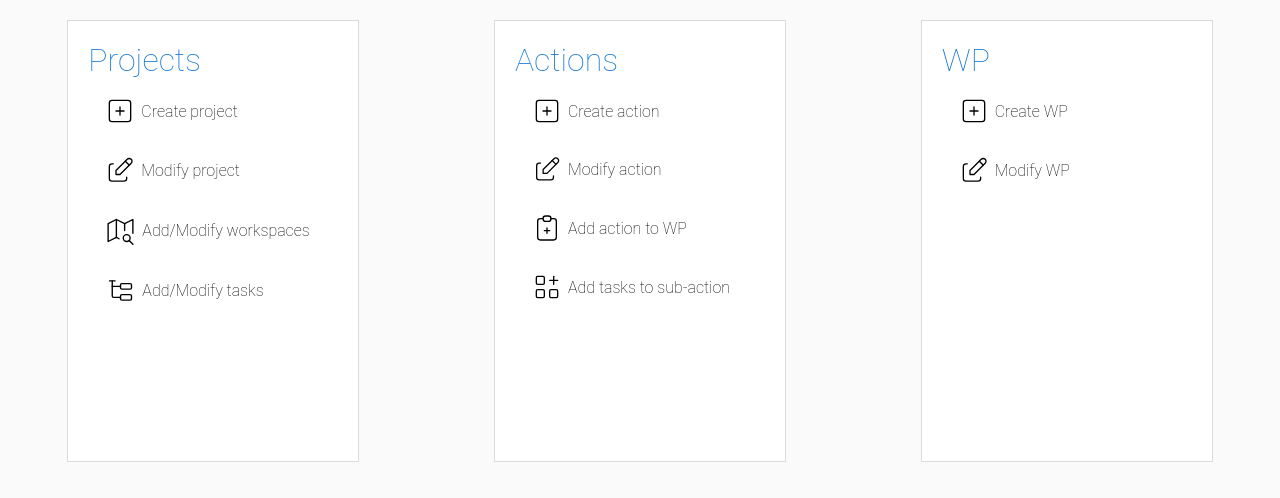
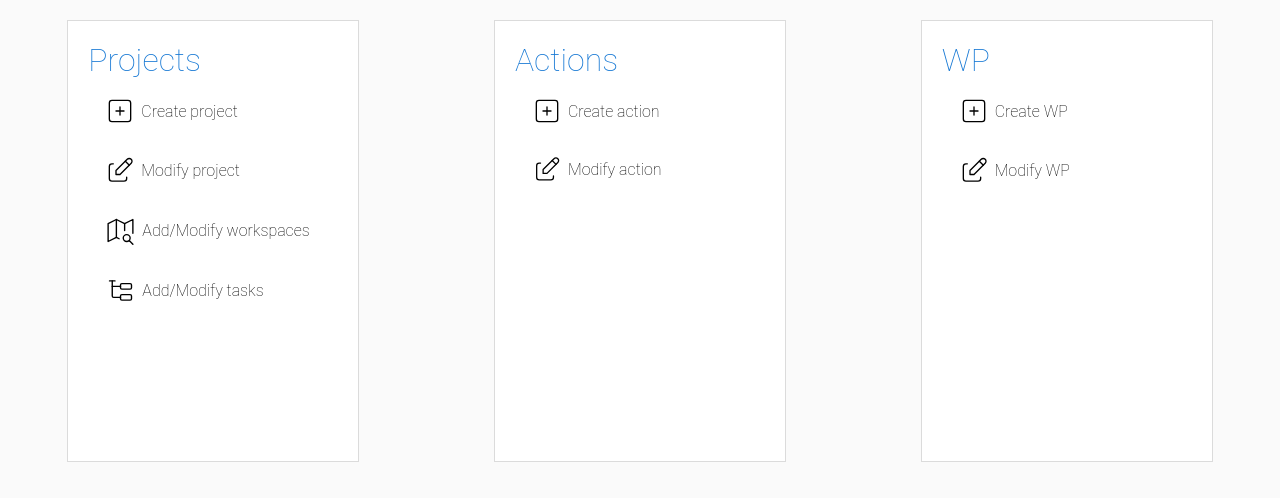
Before and after one commit to jlconde3/PMSv1, a Flask app: page /tools/ in a window 1280 px wide. Shown: the part 60-558 px from the top of the page. Run offline with Flask 2, Linux system fonts and the light colour scheme; the visitor is signed in with stand-in values (Sample User, id 1).

Commit message:
separte tools by module

```diff
--- a/APP/actions.py
+++ b/APP/actions.py
@@ -4,5 +4,5 @@ from common import MySQLHelper, InputClass
 
 bp = Blueprint('actions', __name__, url_prefix='/actions')
 
-bp.add_url_rule('/create_action', view_func=CustomViews.as_view('/create_action','actions,','create_action'))
-bp.add_url_rule('/modify_action', view_func=CustomViews.as_view('/modify_action','actions','modify_action'))
+bp.add_url_rule('/create_action', view_func=CustomViews.as_view('/create_action','/tools/actions/create_action.html'))
+bp.add_url_rule('/modify_action', view_func=CustomViews.as_view('/modify_action','/tools/actions/modify_action.html'))
--- a/APP/auth.py
+++ b/APP/auth.py
@@ -73,9 +73,9 @@ class CustomViews (View):
     methods = ["GET"]
     decorators = [login_required]
 
-    def __init__(self,module,model) -> None:
+    def __init__(self,model) -> None:
         self.model = model
-        self.template = f'/{module}/{model}.html'
+        self.template = model
 
     def dispatch_request(self):
         if request.method == "GET":
--- a/APP/templates/tools/home.html
+++ b/APP/templates/tools/home.html
@@ -13,7 +13,7 @@
 <main>
     <div class = "tool-card">
         <H1>Projects</H1>
-        <a href="/tools/create_project" class = "tool-element">
+        <a href="/projects/create_project" class = "tool-element">
             <svg xmlns="http://www.w3.org/2000/svg" class="icon icon-tabler icon-tabler-square-plus"
             width="32" height="32" viewBox="0 0 24 24" stroke-width="1" stroke="currentColor"
             fill="none" stroke-linecap="round" stroke-linejoin="round">
@@ -24,7 +24,7 @@
             </svg>
             <span>Create project</span>
         </a>
-        <a href="/tools/modify_project" class = "tool-element">
+        <a href="/projects/modify_project" class = "tool-element">
             <svg xmlns="http://www.w3.org/2000/svg" class="icon icon-tabler icon-tabler-edit"
             width="32" height="33" viewBox="0 0 24 24" stroke-width="1" stroke="currentColor"
              fill="none" stroke-linecap="round" stroke-linejoin="round">
@@ -35,7 +35,7 @@
            </svg>
             <span>Modify project</span>
         </a>
-        <a href="/tools/modify_workspace" class = "tool-element">
+        <a href="/projects/modify_workspace" class = "tool-element">
             <svg xmlns="http://www.w3.org/2000/svg" class="icon icon-tabler icon-tabler-map-search"
             width="33" height="33" viewBox="0 0 24 24" stroke-width="1" stroke="currentColor"
             fill="none" stroke-linecap="round" stroke-linejoin="round">
@@ -48,7 +48,7 @@
             </svg>
             <span>Add/Modify workspaces</span>
         </a>
-        <a href="/tools/modify_task" class = "tool-element">
+        <a href="/projects/modify_task" class = "tool-element">
             <svg xmlns="http://www.w3.org/2000/svg" class="icon icon-tabler icon-tabler-subtask"
             width="33" height="33" viewBox="0 0 24 24" stroke-width="1" stroke="currentColor"
             fill="none" stroke-linecap="round" stroke-linejoin="round">
@@ -65,7 +65,7 @@
 
     <div class = "tool-card">
         <H1>Actions</H1>
-        <a href="/tools/create_action" class = "tool-element">
+        <a href="/actions/create_action" class = "tool-element">
             <svg xmlns="http://www.w3.org/2000/svg" class="icon icon-tabler icon-tabler-square-plus"
             width="32" height="32" viewBox="0 0 24 24" stroke-width="1" stroke="currentColor"
             fill="none" stroke-linecap="round" stroke-linejoin="round">
@@ -76,7 +76,7 @@
             </svg>
             <span>Create action</span>
         </a>
-        <a href="/tools/modify_action" class = "tool-element">
+        <a href="/actions/modify_action" class = "tool-element">
             <svg xmlns="http://www.w3.org/2000/svg" class="icon icon-tabler icon-tabler-edit"
             width="32" height="31" viewBox="0 0 24 24" stroke-width="1" stroke="currentColor"
              fill="none" stroke-linecap="round" stroke-linejoin="round">
@@ -87,39 +87,11 @@
            </svg>
             <span>Modify action</span>
         </a>
-
-        <a href="/tools/modify_action" class = "tool-element">
-            <svg xmlns="http://www.w3.org/2000/svg" class="icon icon-tabler icon-tabler-clipboard-plus"
-            width="32" height="32" viewBox="0 0 24 24" stroke-width="1" stroke="currentColor" fill="none"
-            stroke-linecap="round" stroke-linejoin="round">
-                <path stroke="none" d="M0 0h24v24H0z" fill="none"></path>
-                <path d="M9 5h-2a2 2 0 0 0 -2 2v12a2 2 0 0 0 2 2h10a2 2 0 0 0 2 -2v-12a2 2 0 0 0 -2 -2h-2"></path>
-                <rect x="9" y="3" width="6" height="4" rx="2"></rect>
-                <path d="M10 14h4"></path>
-                <path d="M12 12v4"></path>
-             </svg>
-            <span>Add action to WP</span>
-        </a>
-
-        <a href="/tools/modify_action" class = "tool-element">
-            <svg xmlns="http://www.w3.org/2000/svg" class="icon icon-tabler icon-tabler-apps"
-            width="32" height="32" viewBox="0 0 24 24" stroke-width="1" stroke="currentColor"
-            fill="none" stroke-linecap="round" stroke-linejoin="round">
-                <path stroke="none" d="M0 0h24v24H0z" fill="none"></path>
-                <rect x="4" y="4" width="6" height="6" rx="1"></rect>
-                <rect x="4" y="14" width="6" height="6" rx="1"></rect>
-                <rect x="14" y="14" width="6" height="6" rx="1"></rect>
-                <line x1="14" y1="7" x2="20" y2="7"></line>
-                <line x1="17" y1="4" x2="17" y2="10"></line>
-             </svg>
-            <span>Add tasks to sub-action</span>
-        </a>
-
     </div>
 
     <div class = "tool-card">
         <H1>WP</H1>
-        <a href="/tools/create_wp" class = "tool-element">
+        <a href="/wps/create_wp" class = "tool-element">
             <svg xmlns="http://www.w3.org/2000/svg" class="icon icon-tabler icon-tabler-square-plus"
             width="32" height="32" viewBox="0 0 24 24" stroke-width="1" stroke="currentColor"
             fill="none" stroke-linecap="round" stroke-linejoin="round">
@@ -130,7 +102,7 @@
             </svg>
             <span>Create WP</span>
         </a>
-        <a href="/tools/modify_wp" class = "tool-element">
+        <a href="/wps/modify_wp" class = "tool-element">
             <svg xmlns="http://www.w3.org/2000/svg" class="icon icon-tabler icon-tabler-edit"
             width="32" height="33" viewBox="0 0 24 24" stroke-width="1" stroke="currentColor"
              fill="none" stroke-linecap="round" stroke-linejoin="round">
--- a/APP/tools.py
+++ b/APP/tools.py
@@ -1,34 +1,13 @@
 from hashlib import sha256
 from common import MySQLHelper
 from flask import render_template, Blueprint, request,g, make_response
-from auth import login_required
-from flask.views import View
+from auth import login_required, CustomViews
 
 
 bp = Blueprint('tools', __name__, url_prefix='/tools')
 
-class Tools(View):
-    methods = ["GET"]
-    decorators = [login_required]
 
-    def __init__(self,model) -> None:
-        self.model = model
-        self.template = f'/tools/{model}.html'
-
-    def dispatch_request(self):
-        if request.method == "GET":
-            return render_template(self.template)
-
-
-bp.add_url_rule('/', view_func=Tools.as_view('/', 'home'))
-bp.add_url_rule('/create_project', view_func=Tools.as_view('/create_project', 'create_project'))
-bp.add_url_rule('/modify_project', view_func=Tools.as_view('/modify_project', 'modify_project'))
-bp.add_url_rule('/create_action', view_func=Tools.as_view('/create_action', 'create_action'))
-bp.add_url_rule('/modify_action', view_func=Tools.as_view('/modify_action', 'modify_action'))
-bp.add_url_rule('/create_wp', view_func=Tools.as_view('/create_wp', 'create_wp'))
-bp.add_url_rule('/modify_wp', view_func=Tools.as_view('/modify_wp', 'modify_wp'))
-bp.add_url_rule('/modify_workspace', view_func=Tools.as_view('/modify_worksace', 'modify_workspace'))
-bp.add_url_rule('/modify_task', view_func=Tools.as_view('/modify_task', 'modify_task'))
+bp.add_url_rule('/', view_func=CustomViews.as_view('/', '/tools/home.html'))
 
 """
 
--- a/APP/wsgi.py
+++ b/APP/wsgi.py
@@ -27,6 +27,12 @@ def create_app(test_config=None):
     app.register_blueprint(data.bp)
     import tools
     app.register_blueprint(tools.bp)
+    import projects
+    app.register_blueprint(projects.bp)
+    import actions
+    app.register_blueprint(actions.bp)
+    import wps
+    app.register_blueprint(wps.bp)
     import user
     app.register_blueprint(user.bp)
 
```
Also changed, not shown: APP/projects.py (added, +8 -0 lines), APP/wps.py (added, +8 -0 lines), APP/templates/public/home.html (renamed from APP/templates/user/home.html), APP/templates/public/settings.html (renamed from APP/templates/user/settings.html), APP/templates/tools/wps/create_wp.html (renamed from APP/templates/tools/wp/create_wp.html), APP/templates/tools/wps/modify_wp.html (renamed from APP/templates/tools/wp/modify_wp.html).
